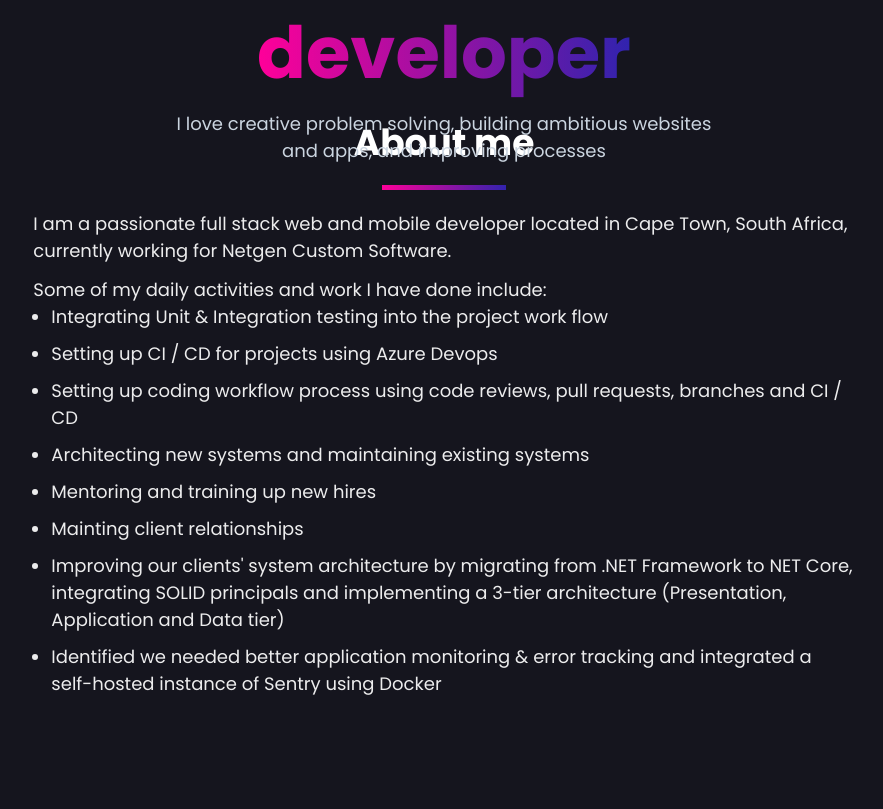
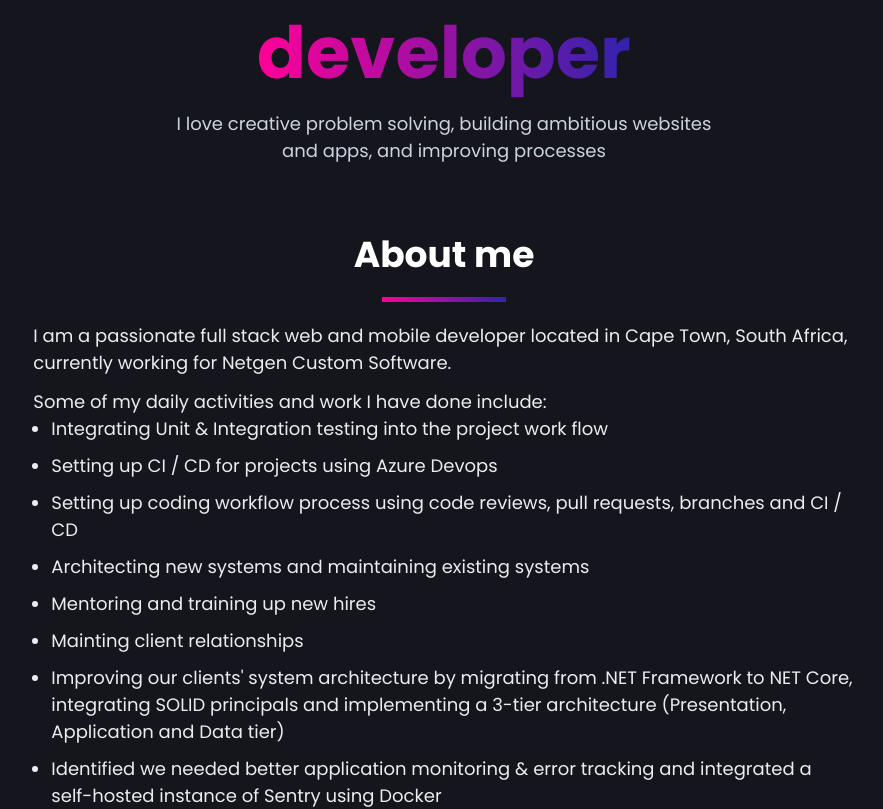
Before and after one commit to KeeganFargher/portfolio, a Next.js app: page / in a window 1280 px wide. Shown: the part 680-1489 px from the top of the page, without its empty margins (196-1079 px from the left). Built offline with nearby package versions, Linux system fonts and the light colour scheme; a web font is replaced by a local one.

Commit message:
🐛 FIX: Es Lint

```diff
--- a/pages/api/hello.tsx
+++ /dev/null
@@ -1,5 +0,0 @@
-// Next.js API route support: https://nextjs.org/docs/api-routes/introduction
-
-export default (req, res) => {
-  res.status(200).json({ name: 'John Doe' })
-}
--- a/pages/index.tsx
+++ b/pages/index.tsx
@@ -92,6 +92,10 @@ export default function Home() {
 
         <chakra.section
           // bgColor="gray.900"
+          display="flex"
+          justifyContent="center"
+          alignItems="center"
+          flexDirection="column"
           height="100vh"
           mx="auto"
         >
```
